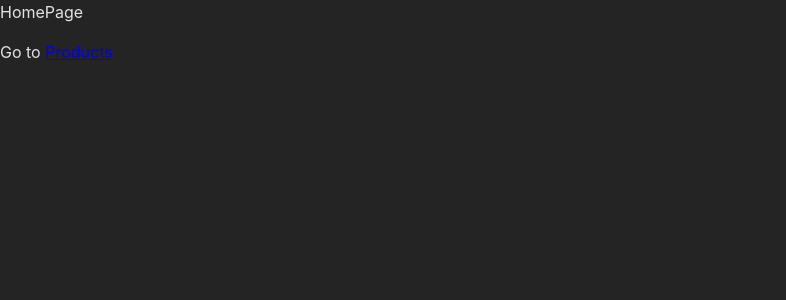
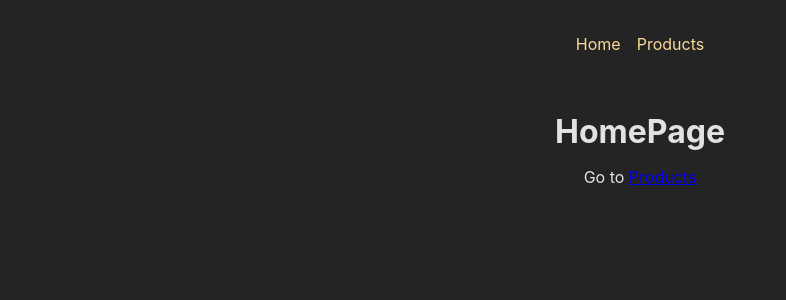
Before and after one commit to MohammmedDawood/course-react-router-v6-updated, a React (Create React App) app: page / in a window 1280 px wide. Shown: the top 300 px of the page, without its empty margins (0-786 px from the left). Built offline with nearby package versions, Linux system fonts and the light colour scheme.

Commit message:
add root layout and use outlet component

```diff
--- /dev/null
+++ b/src/components/MainNavigation.js
@@ -0,0 +1,22 @@
+import { Link } from "react-router-dom";
+
+import classes from "./MainNavigation.module.css";
+
+function MainNavigation() {
+  return (
+    <header className={classes.header}>
+      <nav>
+        <ul className={classes.list}>
+          <li>
+            <Link to="/">Home</Link>
+          </li>
+          <li>
+            <Link to="/products">Products</Link>
+          </li>
+        </ul>
+      </nav>
+    </header>
+  );
+}
+
+export default MainNavigation;
--- /dev/null
+++ b/src/components/MainNavigation.module.css
@@ -0,0 +1,23 @@
+.header {
+  max-width: 60rem;
+  margin: auto;
+  padding: 2rem;
+  display: flex;
+  justify-content: center;
+}
+
+.list {
+  display: flex;
+  gap: 1rem;
+}
+
+.list a {
+  text-decoration: none;
+  color: var(--color-primary-400);
+}
+
+.list a:hover,
+.list a.active {
+  color: var(--color-primary-800);
+  text-decoration: underline;
+}
--- a/src/pages/Home.js
+++ b/src/pages/Home.js
@@ -3,7 +3,7 @@
 function HomePage() {
   return (
     <>
-      <div>HomePage</div>
+      <h1>HomePage</h1>
       <p>
         Go to <Link to="/products">Products</Link>
       </p>
--- a/src/pages/Products.js
+++ b/src/pages/Products.js
@@ -1,5 +1,5 @@
 function ProductsPage() {
-  return <div>ProductsPage</div>;
+  return <h1>ProductsPage</h1>;
 }
 
 export default ProductsPage;
--- /dev/null
+++ b/src/pages/Root.js
@@ -0,0 +1,17 @@
+import { Outlet } from "react-router-dom";
+
+import MainNavigation from "../components/MainNavigation";
+import classes from "./Root.module.css";
+
+function RootLayout() {
+  return (
+    <>
+      <MainNavigation />
+      <main className={classes.content}>
+        <Outlet />
+      </main>
+    </>
+  );
+}
+
+export default RootLayout;
--- /dev/null
+++ b/src/pages/Root.module.css
@@ -0,0 +1,4 @@
+.content {
+  margin: 2rem auto;
+  text-align: center;
+}
```
Also changed, not shown: src/App.js (+7 -0 lines).
